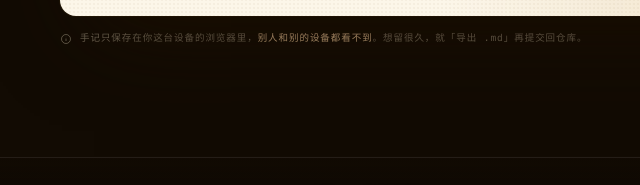
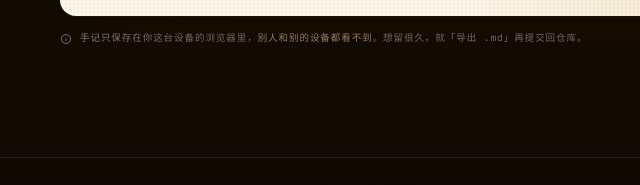
Before and after one commit to mianerworld/mianerworld.github.io, a plain HTML site: page notes.html in a window 1280 px wide. Shown: the part 1037-1222 px from the top of the page, 322-962 px from the left. Drawn offline with Linux system fonts and the light colour scheme.

Commit message:
仓库页：提示文案提高可读性

```diff
--- a/notes.html
+++ b/notes.html
@@ -339,7 +339,8 @@ button{font:inherit;color:inherit;background:none;border:0;cursor:pointer}
 .hint{
   margin-top:14px;
   font-family:var(--mono);font-size:9.5px;letter-spacing:.1em;
-  color:rgba(247,233,205,.42);
+  color:rgba(247,233,205,.62);
+  text-shadow:0 1px 8px rgba(10,6,2,.85);
   display:flex;align-items:flex-start;gap:8px;
 }
 .hint svg{width:12px;height:12px;margin-top:3px;flex:none;fill:none;stroke:currentColor;stroke-width:1.6}
```
